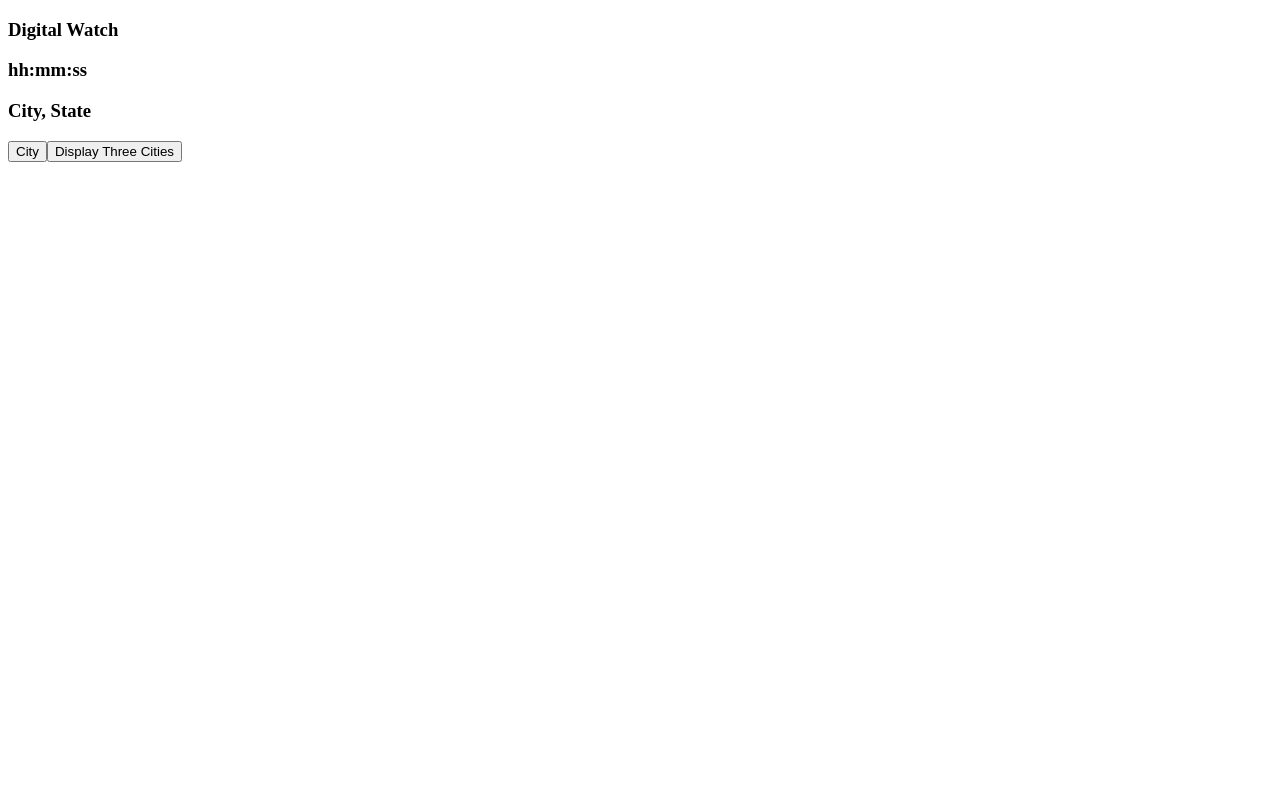
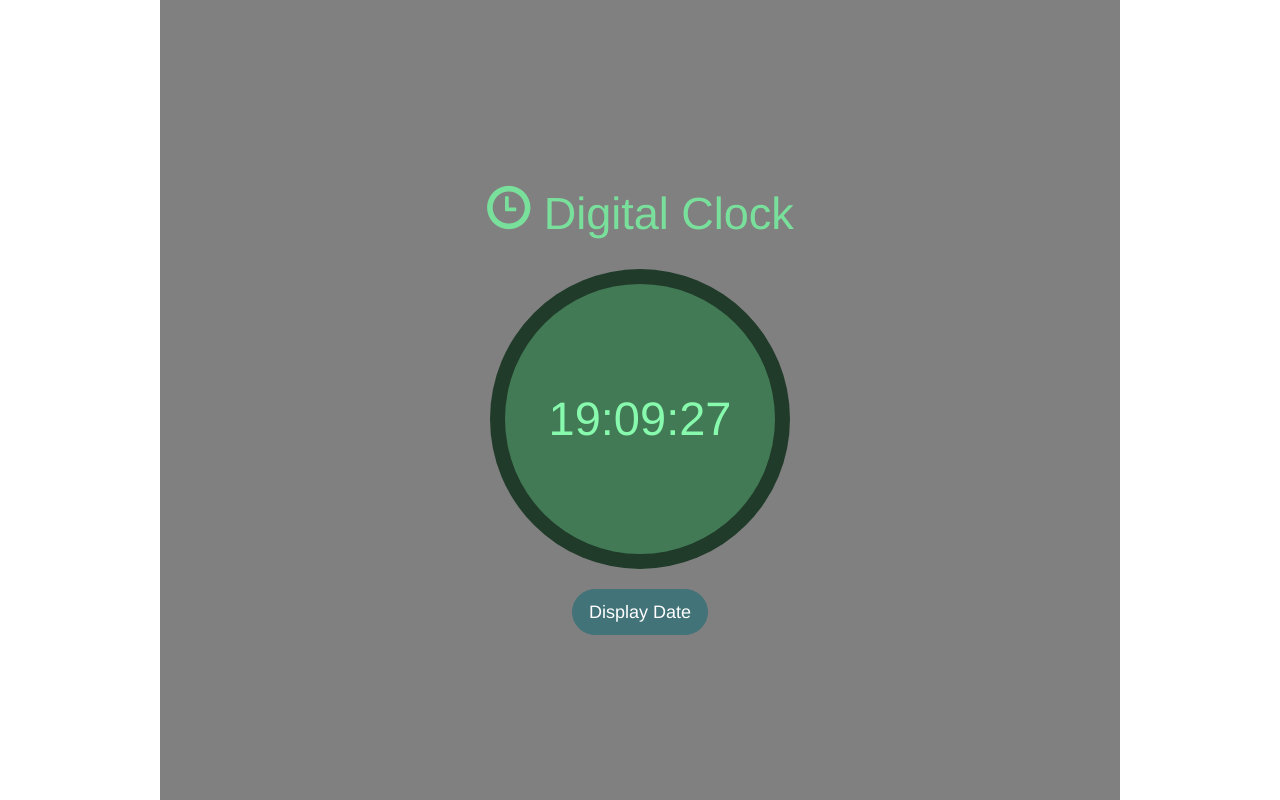
Before and after one commit to karen-edith/clock, a React (Create React App) app in the folder digclock/: page / in a window 1280 px wide. Built offline with nearby package versions, Linux system fonts and the light colour scheme.

Commit message:
added display time functionality and styling

```diff
--- a/digclock/package.json
+++ b/digclock/package.json
@@ -4,6 +4,7 @@
   "private": true,
   "dependencies": {
     "react": "^16.4.0",
+    "react-bootstrap": "^0.32.1",
     "react-dom": "^16.4.0",
     "react-scripts": "1.1.4"
   },
--- a/digclock/public/index.html
+++ b/digclock/public/index.html
@@ -10,6 +10,7 @@
     -->
     <link rel="manifest" href="%PUBLIC_URL%/manifest.json">
     <link rel="shortcut icon" href="%PUBLIC_URL%/favicon.ico">
+    <link rel="stylesheet" href="https://maxcdn.bootstrapcdn.com/bootstrap/3.3.7/css/bootstrap.min.css" integrity="sha384-BVYiiSIFeK1dGmJRAkycuHAHRg32OmUcww7on3RYdg4Va+PmSTsz/K68vbdEjh4u" crossorigin="anonymous">
     <!--
       Notice the use of %PUBLIC_URL% in the tags above.
       It will be replaced with the URL of the `public` folder during the build.
--- /dev/null
+++ b/digclock/src/App.css
@@ -0,0 +1,89 @@
+.container{
+  width: 75%;
+  margin: 0 auto;
+  height: 100vh;
+  background-color:#808080;
+  display: flex;
+  flex-direction: column;
+  justify-content: center;
+}
+
+.tfont{
+  font-size: 45px;
+}
+
+.title{
+  text-align: center;
+  margin: 0 auto;
+  width: 70%;
+  color: #79E09C;
+  margin-bottom: 20px;
+}
+
+.digitalwatchouter{
+  height: 300px;
+  width: 300px;
+  margin: 0 auto;
+  text-align: center;
+  border-radius: 50%;
+  display: flex;
+  flex-direction: column;
+  justify-content: center;
+  background-color: #203B29;
+}
+
+.digitalwatchinner{
+  height: 270px;
+  width: 270px;
+  margin: 0 auto;
+  text-align: center;
+  border-radius: 50%;
+  display: flex;
+  flex-direction: column;
+  justify-content: center;
+  background-color: #427A55;
+}
+
+.time{
+  text-align: center;
+  margin: 0 auto;
+  width: 100%;
+  font-size: 47px;
+  color: #87FAAE;
+}
+
+.date{
+  text-align: center;
+  margin: 0 auto;
+  width: 100%;
+  font-size: 22px;
+  color: #87FAAE;
+}
+
+.btns{
+  text-align: center;
+  margin: 0 auto;
+
+}
+
+.tbtn{
+  margin-top: 20px;
+  background-color: #417378;
+  border: 1px solid #417378;
+  color: white;
+  border-radius: 30px;
+}
+
+.tbtn:hover, .tbtn:active{
+  background-color: #A4CFBE;
+  border: 1px solid #A4CFBE;
+  color:black;
+}
+
+.tbtn:focus{
+  margin-top: 20px;
+  background-color: #417378;
+  border: 1px solid #417378;
+  color: white;
+  border-radius: 30px;
+}
--- a/digclock/src/App.jsx
+++ b/digclock/src/App.jsx
@@ -1,22 +1,145 @@
 import React, {Component} from 'react';
+import './App.css';
+import {Button, Glyphicon} from 'react-bootstrap'
 
 class App extends Component {
   constructor(props){
     super(props);
     this.state ={
-      time:''
+      hrs:'00',
+      min:'00',
+      sec:'00',
+      month:'',
+      day:'',
+      year:'',
+      dayWeek:'',
+      tzone:'',
+      lzhrs: '',
+      lzmin:'',
+      lzsec:'',
+      isDateOn: 'Display Date'
+    }
+  }
+
+  componentDidMount(){
+    var month = [];
+    month[0] = "January";
+    month[1] = "February";
+    month[2] = "March";
+    month[3] = "April";
+    month[4] = "May";
+    month[5] = "June";
+    month[6] = "July";
+    month[7] = "August";
+    month[8] = "September";
+    month[9] = "October";
+    month[10] = "November";
+    month[11] = "December";
+
+    var d = [];
+    d[1] = "Mon";
+    d[2] = "Tue";
+    d[3] = "Wed";
+    d[4] = "Thu";
+    d[5] = "Fri";
+    d[6] = "Sat";
+    d[7] = "Sun";
+
+    setInterval( () => {
+      let currentTime = new Date();
+      let mon = currentTime.getMonth();
+      let dweek = currentTime.getDay();
+
+      let h = currentTime.getHours();
+      let m = currentTime.getMinutes();
+      let s = currentTime.getSeconds();
+
+
+      if (h < 10){
+        this.setState({
+          lzhrs:'0'
+        })
+      }
+
+      if (h >= 10){
+        this.setState({
+          lzhrs:''
+        })
+      }
+
+      if (m < 10){
+        this.setState({
+          lzmin:'0'
+        })
+      }
+
+      if (m >= 10){
+        this.setState({
+          lzmin:''
+        })
+      }
+
+      if (s < 10){
+        this.setState({
+          lzsec:'0'
+        })
+      }
+
+      if (s >= 10){
+        this.setState({
+          lzsec:''
+        })
+      }
+
+      this.setState({
+          hrs: currentTime.getHours(),
+          min: currentTime.getMinutes(),
+          sec: currentTime.getSeconds(),
+          month: month[mon],
+          day: currentTime.getDate(),
+          year: currentTime.getFullYear(),
+          dayWeek:d[dweek]
+        })
+       }, 1000)
+  }
+
+  handleClick(){
+    if(this.state.isDateOn === 'Display Date'){
+      this.setState({
+        isDateOn: 'Hide Date'
+      })
+    } else {
+      this.setState({
+        isDateOn: 'Display Date'
+      })
     }
   }
 
   render(){
     return(
-      <div>
-        <h3> Digital Watch </h3>
-        <h3> hh:mm:ss </h3>
-        <h3> City, State </h3>
-        <button> City </button>
-        <button> Display Three Cities </button>
+      <div className="container">
+        <div className='title'> <h3 className='tfont'> <Glyphicon glyph='time'/> Digital Clock </h3> </div>
+        <div className='digitalwatchouter'>
+          {
+            (this.state.isDateOn === 'Hide Date') ?
+            (
+              <div className='digitalwatchinner'>
+                <h3 className='time'> {this.state.lzhrs}{this.state.hrs}:{this.state.lzmin}{this.state.min}:{this.state.lzsec}{this.state.sec} </h3>
+                <h3 className='date'> {this.state.dayWeek} {this.state.month} {this.state.day} {this.state.year}</h3>
+              </div>
+            ) :
 
+            (
+              <div className='digitalwatchinner'>
+                <h3 className='time'> {this.state.lzhrs}{this.state.hrs}:{this.state.lzmin}{this.state.min}:{this.state.lzsec}{this.state.sec} </h3>
+              </div>
+            )
+          }
+
+        </div>
+        <div className='btns'>
+          <Button bsSize='large' className='tbtn' onClick={()=>{this.handleClick()}}> {this.state.isDateOn}</Button>
+        </div>
       </div>
     )
   }
```
